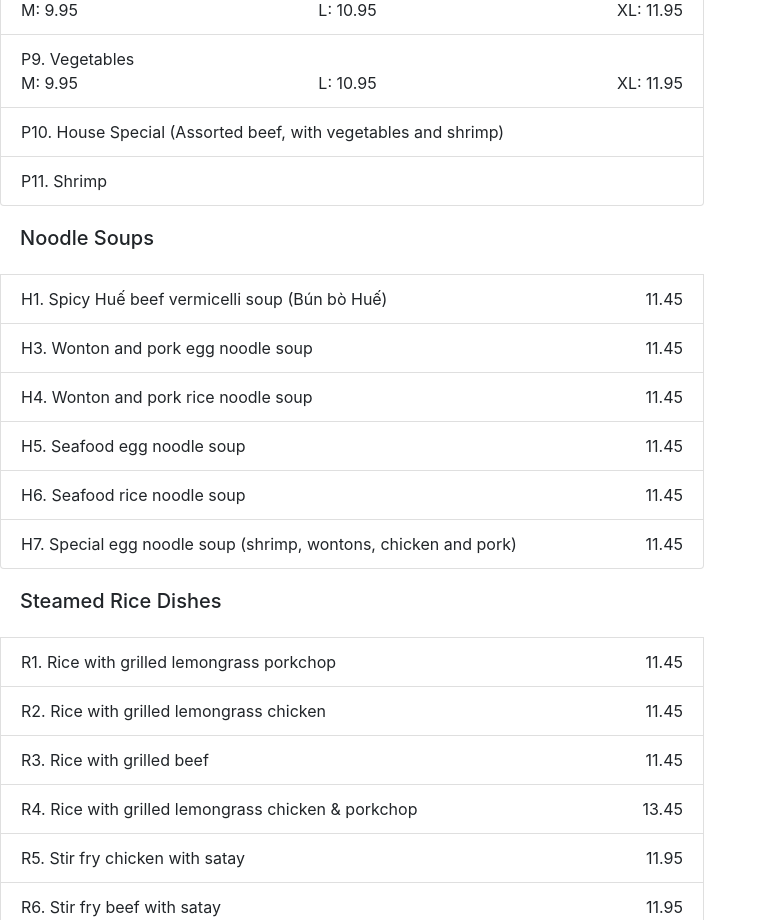
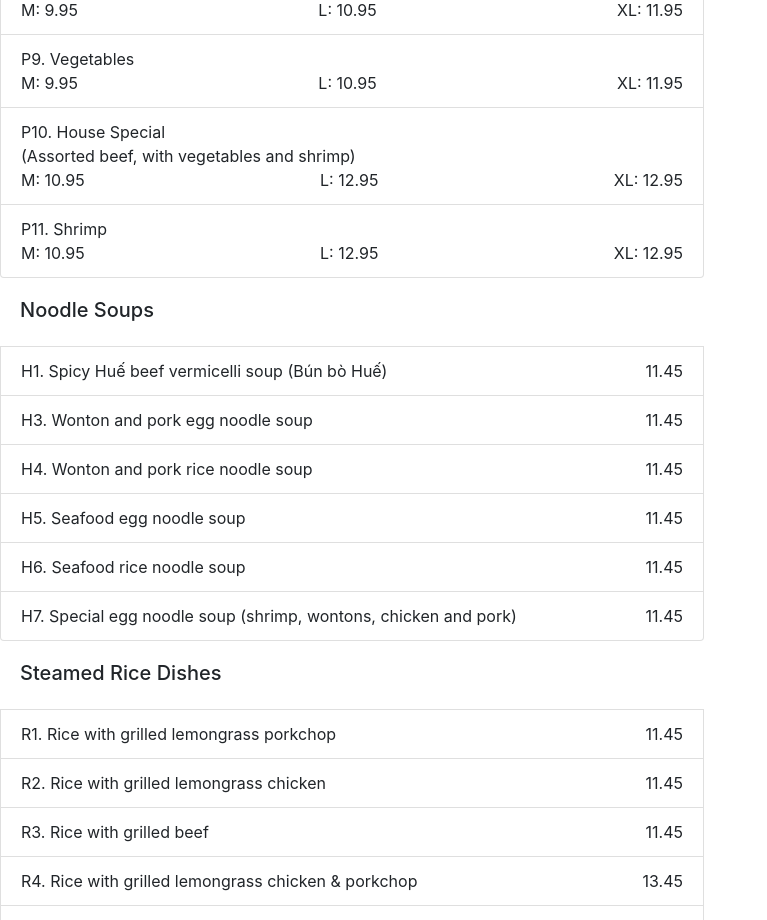
Before and after one commit to haphamo/pho-mekong, a React (Create React App) app: page / in a window 1280 px wide. Shown: the part 2220-3140 px from the top of the page, without its empty margins (0-767 px from the left). Built offline with nearby package versions, Linux system fonts and the light colour scheme.

Commit message:
Adjusted the data structure for Pho, the sizes are listed in the subOptions

```diff
--- a/src/data.js
+++ b/src/data.js
@@ -48,8 +48,8 @@ const data = [
       {code: 'P7', name: 'Chicken', subOptions: ['M: 9.95', 'L: 10.95', 'XL: 11.95']},
       {code: 'P8', name: 'Vegetables', subOptions: ['M: 9.95', 'L: 10.95', 'XL: 11.95']},
       {code: 'P9', name: 'Vegetables', subOptions: ['M: 9.95', 'L: 10.95', 'XL: 11.95']},
-      {code: 'P10', name: 'House Special (Assorted beef, with vegetables and shrimp)', price: 700},
-      {code: 'P11', name: 'Shrimp', price: 700},
+      {code: 'P10', name: 'House Special', desc: '(Assorted beef, with vegetables and shrimp)', subOptions: ['M: 10.95', 'L: 12.95', 'XL: 12.95']},
+      {code: 'P11', name: 'Shrimp', subOptions: ['M: 10.95', 'L: 12.95', 'XL: 12.95']},
 
     ]
   },
```
